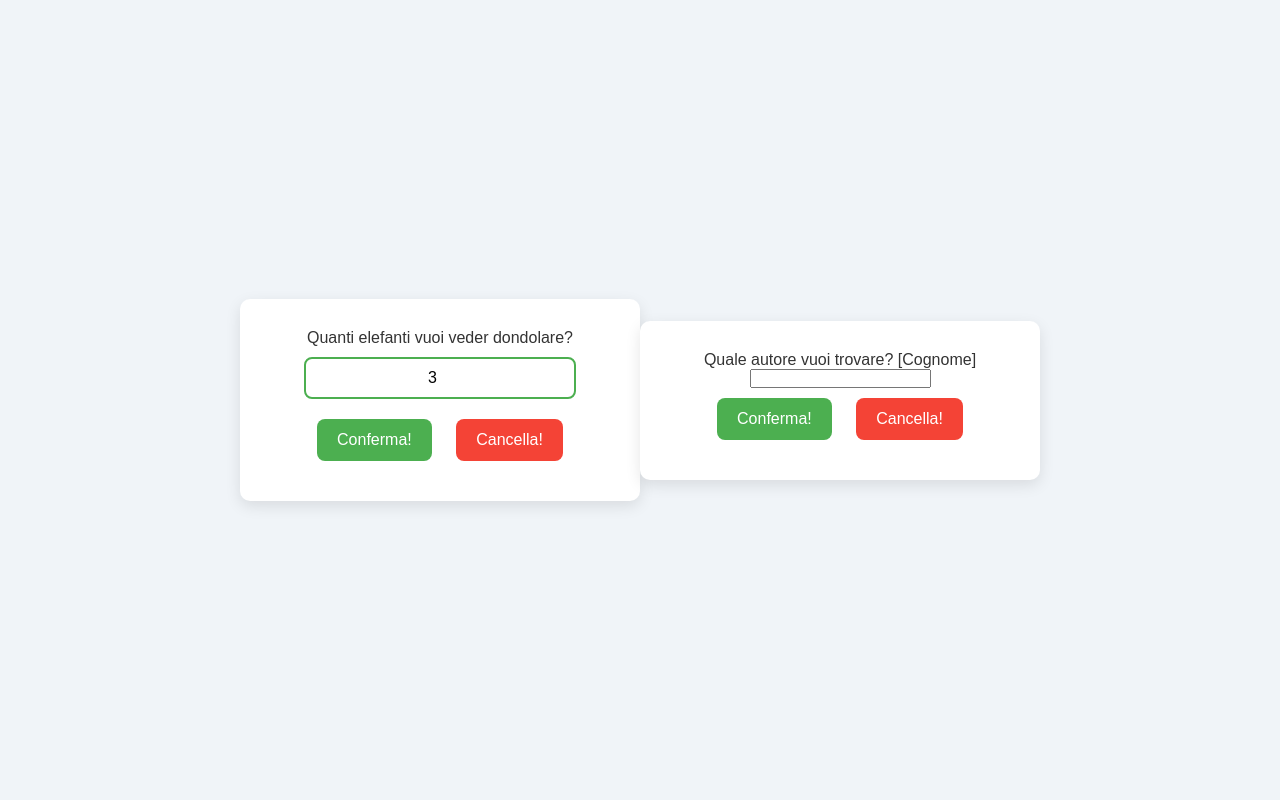
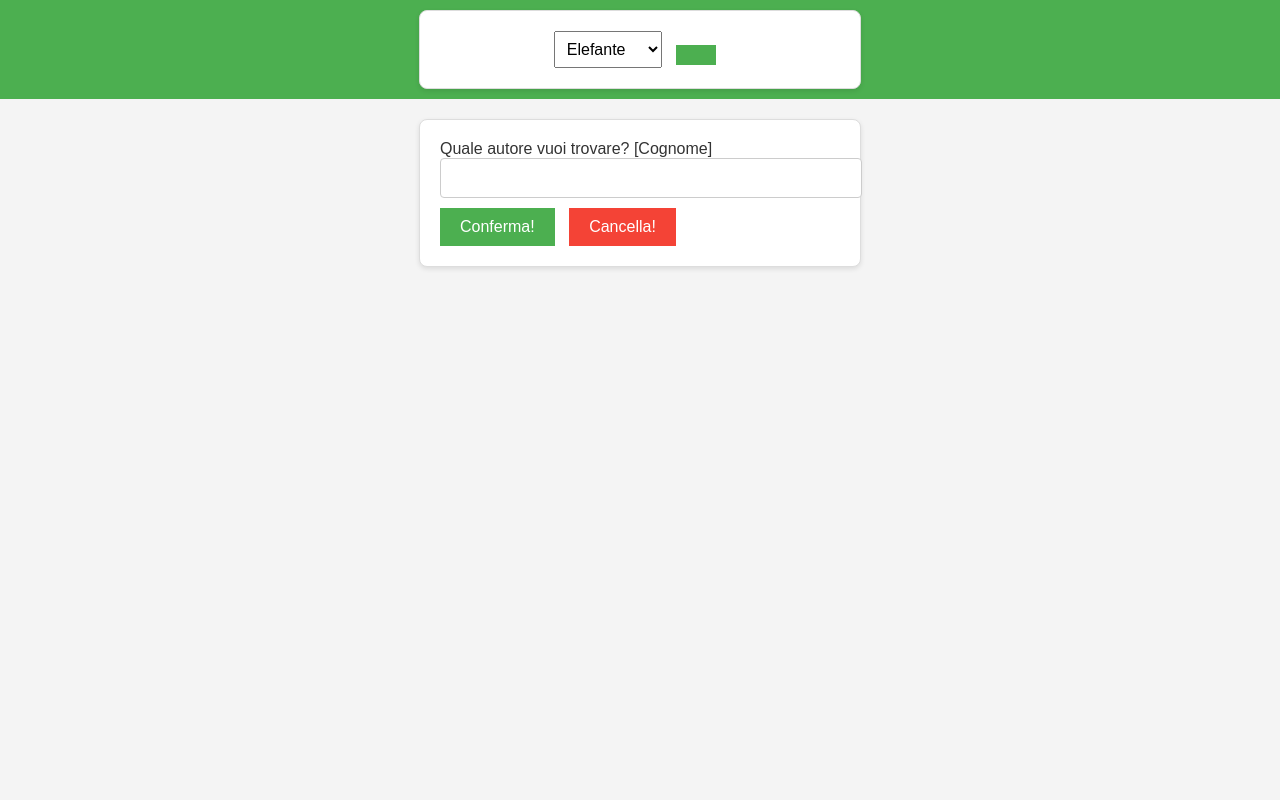
Before and after one commit to jfbergamo/PHP, a PHP site: page / in a window 1280 px wide. Run offline with PHP 8.4, Linux system fonts and the light colour scheme.

Commit message:
Prima ristrutturazione index

```diff
--- a/index.php
+++ b/index.php
@@ -1,101 +1,147 @@
+<?php
+
+$first = false;
+
+?>
+
 <!DOCTYPE html>
 <html lang="en">
 <head>
     <meta charset="UTF-8">
     <meta name="viewport" content="width=device-width, initial-scale=1.0">
-    <title>Elefante</title>
+    <title>
+        <?php
+        if ($first) {
+            echo "Elefante";
+        } else {
+            echo "Biblioteca";
+        }
+        ?>
+    </title>
     <style>
-        /* Reset di base */
-        * {
+        /* Impostazioni di base per il body */
+    body {
+        font-family: Arial, sans-serif;
+        background-color: #f4f4f4;
         margin: 0;
         padding: 0;
-            box-sizing: border-box;
+        color: #333;
     }
 
-        /* Corpo della pagina */
-        body {
-            font-family: 'Arial', sans-serif;
-            background-color: #f0f4f8;
-            color: #333;
-            display: flex;
-            justify-content: center;
-            align-items: center;
-            height: 100vh;
-        }
-
-        /* Contenitore del form */
-        form {
-            background-color: #ffffff;
-            padding: 30px;
-            border-radius: 10px;
-            box-shadow: 0 5px 15px rgba(0, 0, 0, 0.1);
-            text-align: center;
-            width: 100%;
-            max-width: 400px;
-        }
-
-        /* Titolo del form */
-        form p {
-            font-size: 18px;
-            margin-bottom: 20px;
-            color: #4CAF50;
-        }
-
-        /* Campo input numerico */
-        input[type="number"] {
+    /* Stile per l'header */
+    header {
+        background-color: #4CAF50;
         padding: 10px;
-            border: 2px solid #4CAF50;
-            border-radius: 8px;
-            width: 80%;
-            margin: 10px 0;
-            font-size: 16px;
+        color: white;
         text-align: center;
     }
 
-        /* Pulsanti */
-        button {
-            background-color: #4CAF50;
-            color: white;
-            border: none;
-            padding: 12px 20px;
-            margin: 10px;
-            border-radius: 8px;
-            font-size: 16px;
-            cursor: pointer;
-            transition: background-color 0.3s, transform 0.3s;
+    header form {
+        display: inline-block;
+        margin: 0;
     }
 
-        /* Effetto hover sui pulsanti */
-        button:hover {
-            background-color: #45a049;
-            transform: scale(1.05);
+    /* Stile per il selettore e il bottone nell'header */
+    header select {
+        padding: 8px;
+        margin-right: 10px;
+        font-size: 16px;
     }
 
-        /* Pulsante reset */
-        button[type="reset"] {
+    header button {
+        padding: 8px 16px;
+        background-color: #45a049;
+        border: none;
+        color: white;
+        cursor: pointer;
+        font-size: 16px;
+    }
+
+    header button:hover {
+        background-color: #388e3c;
+    }
+
+    /* Stile per il form principale */
+    form {
+        background-color: #fff;
+        border: 1px solid #ddd;
+        border-radius: 8px;
+        padding: 20px;
+        margin: 20px auto;
+        width: 80%;
+        max-width: 400px;
+        box-shadow: 0 2px 5px rgba(0, 0, 0, 0.1);
+    }
+
+    /* Stile per i label, input e bottone nel form */
+    form label {
+        display: block;
+        margin-bottom: 10px;
+        font-weight: bold;
+    }
+
+    form input[type="text"] {
+        width: 100%;
+        padding: 10px;
+        border: 1px solid #ccc;
+        border-radius: 4px;
+        font-size: 16px;
+    }
+
+    form button {
+        padding: 10px 20px;
+        background-color: #4CAF50;
+        border: none;
+        color: white;
+        cursor: pointer;
+        font-size: 16px;
+        margin-top: 10px;
+        margin-right: 10px;
+    }
+
+    form button:hover {
+        background-color: #45a049;
+    }
+
+    /* Stile per il bottone di reset */
+    form button[type="reset"] {
         background-color: #f44336;
     }
 
-        /* Effetto hover per il pulsante reset */
-        button[type="reset"]:hover {
-            background-color: #e53935;
+    form button[type="reset"]:hover {
+        background-color: #d32f2f;
     }
+
     </style>
 </head>
 <body>
-    <form method="post" action="elefanti/">
-        Quanti elefanti vuoi veder dondolare?
-        <input type="number" name="elefanti" min="1" max="200" value="3">
-        <br>
-        <button type="submit">Conferma!</button>
-        <button type="reset">Cancella!</button>
+    <header>
+        <form method="get">
+            <select name="esercizio">
+                <option value="elefante">Elefante</option>
+                <option value="biblioteca">Biblioteca</option>
+            </select>
+            <button action="submit"></button>
         </form>
-    <form method="post" action="biblioteca/">
-        Quale autore vuoi trovare? [Cognome]
-        <input type="text" name="autore">
-        <br>
-        <button type="submit">Conferma!</button>
-        <button type="reset">Cancella!</button>
-    </form>
+    </header>
+    <?php
+    if ($first) {
+        echo '    <form method="post" action="elefanti/">';
+        echo '        Quanti elefanti vuoi veder dondolare?';
+        echo '        <input type="number" name="elefanti" min="1" max="200" value="3">';
+        echo '        <br>';
+        echo '        <button type="submit">Conferma!</button>';
+        echo '        <button type="reset">Cancella!</button>';
+        echo '    </form>';
+    } else {
+        print '    <form method="post" action="biblioteca/">' . "\n";
+        print '        Quale autore vuoi trovare? [Cognome]' . "\n";
+        print '        <input type="text" name="autore">' . "\n";
+        print '        <br>' . "\n";
+        print '        <button type="submit">Conferma!</button>' . "\n";
+        print '        <button type="reset">Cancella!</button>' . "\n";
+        print '    </form>' . "\n";
+    }
+    ?>
 </body>
 </html>
```
Also changed, not shown: favicon.ico (added). Lines whose indentation alone changed are shown as unchanged.
